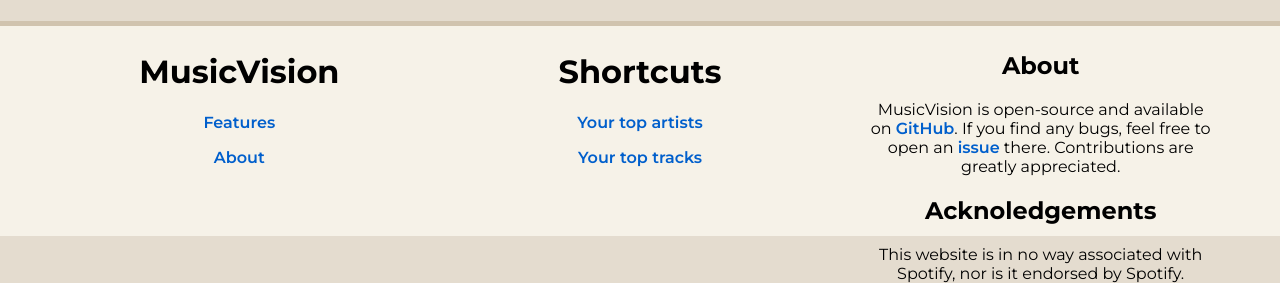
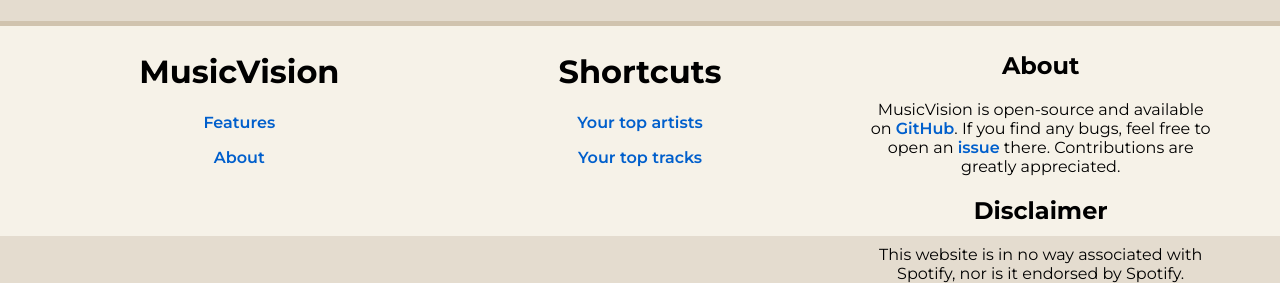
Before and after one commit to ZeroWave022/MusicVision, a Flask app: page / in a window 1280 px wide. Shown: the part 614-897 px from the top of the page. Run offline with Flask 2, Linux system fonts and the light colour scheme; parts of the project's set-up code (start-up, migrations or seed data) failed here and were passed over.

Commit message:
docs: Rename section to disclaimer

```diff
--- a/musicvision/templates/layout.html
+++ b/musicvision/templates/layout.html
@@ -69,7 +69,7 @@
                 If you find any bugs, feel free to open an <a class="styled-link" href="https://github.com/ZeroWave022/MusicVision/issues">issue</a> there.
                 Contributions are greatly appreciated.
             </p>
-            <h2>Acknoledgements</h2>
+            <h2>Disclaimer</h2>
             <p>This website is in no way associated with Spotify, nor is it endorsed by Spotify.</p>
         </div>
     </footer>
```
Also changed, not shown: README.md.
